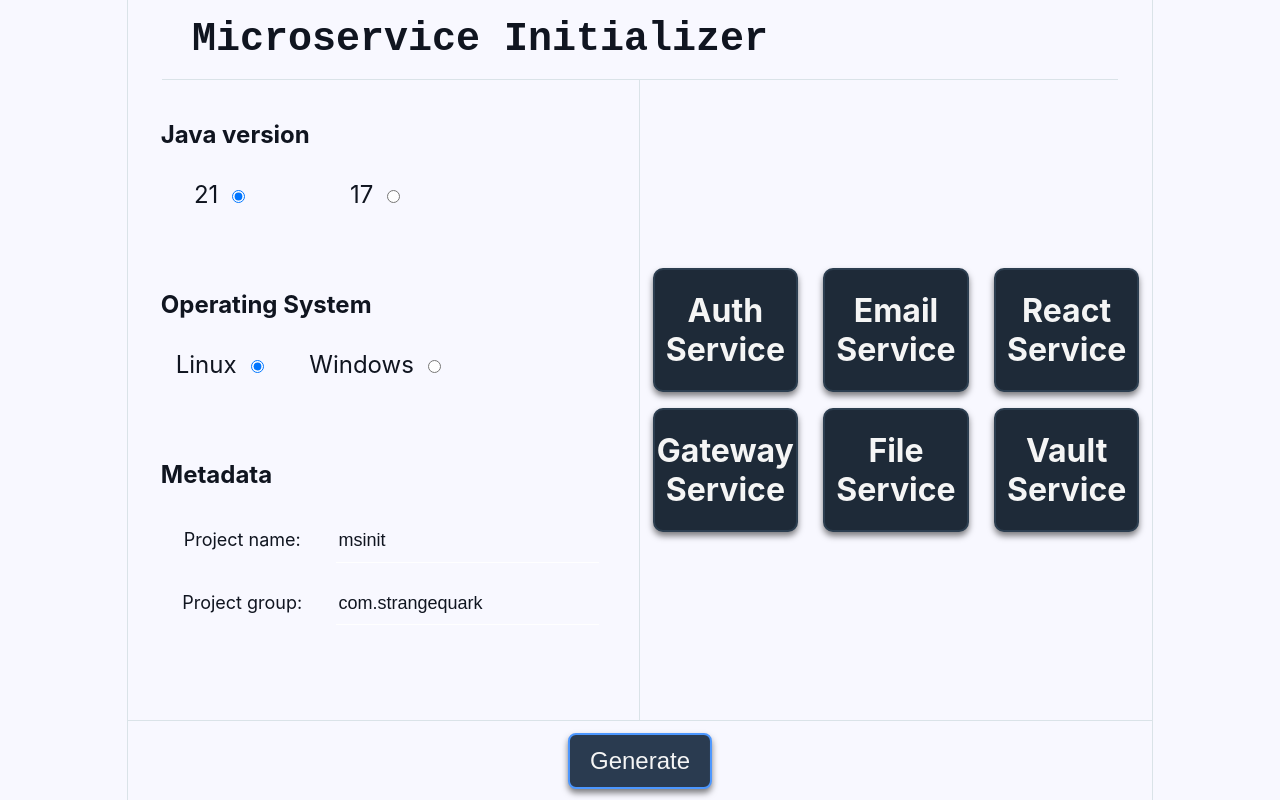
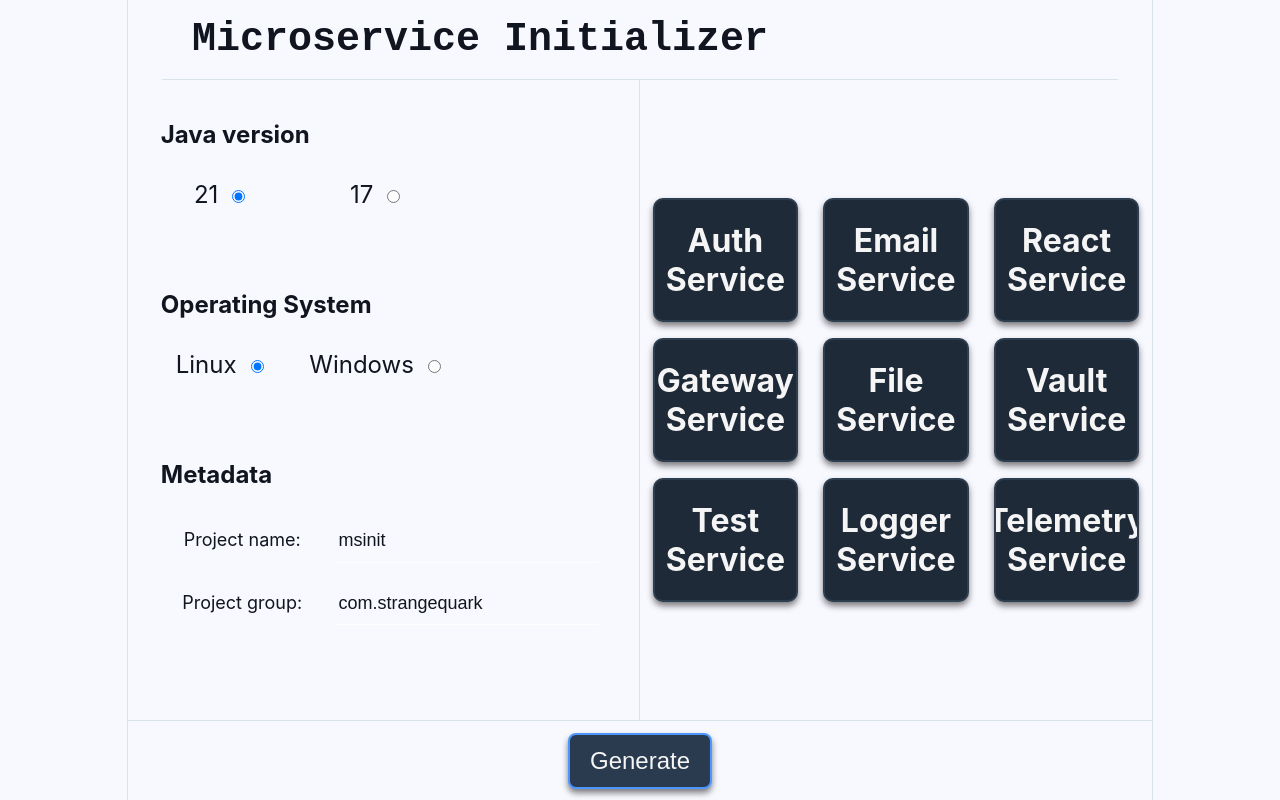
Before and after one commit to StrangeQuark/msinit-frontend, a React (Vite) app: page / in a window 1280 px wide. Built offline with nearby package versions, Linux system fonts and the light colour scheme.

Commit message:
Add Logger and Telemetry services

```diff
--- a/src/pages/Home.jsx
+++ b/src/pages/Home.jsx
@@ -15,7 +15,10 @@ const Home = () => {
         { name: "React Service", isSelected: false, repo: "reactservice", branch: "main" },
         { name: "Gateway Service", isSelected: false, repo: "gatewayservice", branch: "main" },
         { name: "File Service", isSelected: false, repo: "fileservice", branch: "main" },
-        { name: "Vault Service", isSelected: false, repo: "vaultservice", branch: "main" }
+        { name: "Vault Service", isSelected: false, repo: "vaultservice", branch: "main" },
+        { name: "Test Service", isSelected: false, repo: "testservice", branch: "main" },
+        { name: "Logger Service", isSelected: false, repo: "loggerservice", branch: "main" },
+        { name: "Telemetry Service", isSelected: false, repo: "telemetryservice", branch: "main" }
     ])
 
     const toggleItem = (index) => {
```
